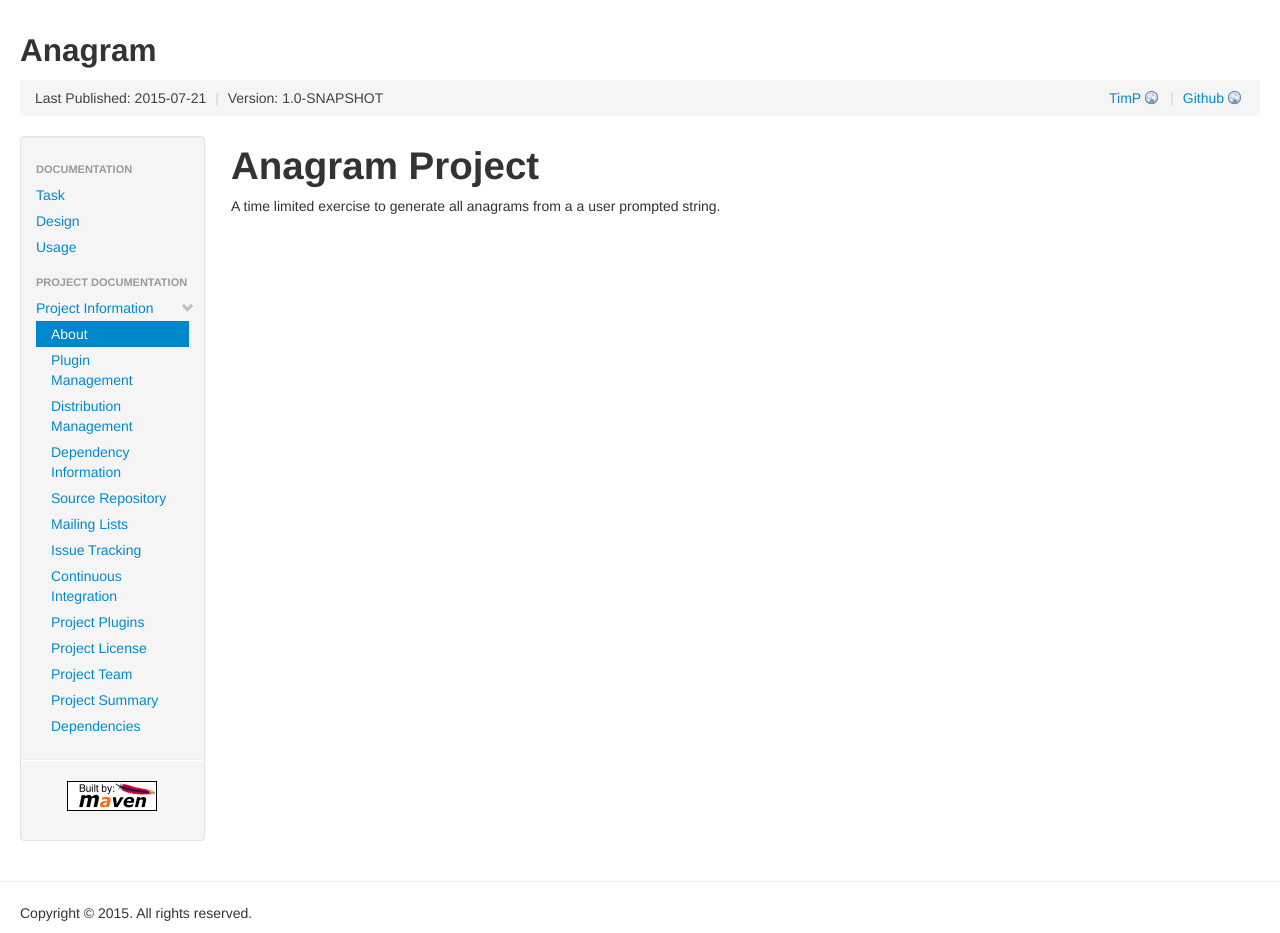
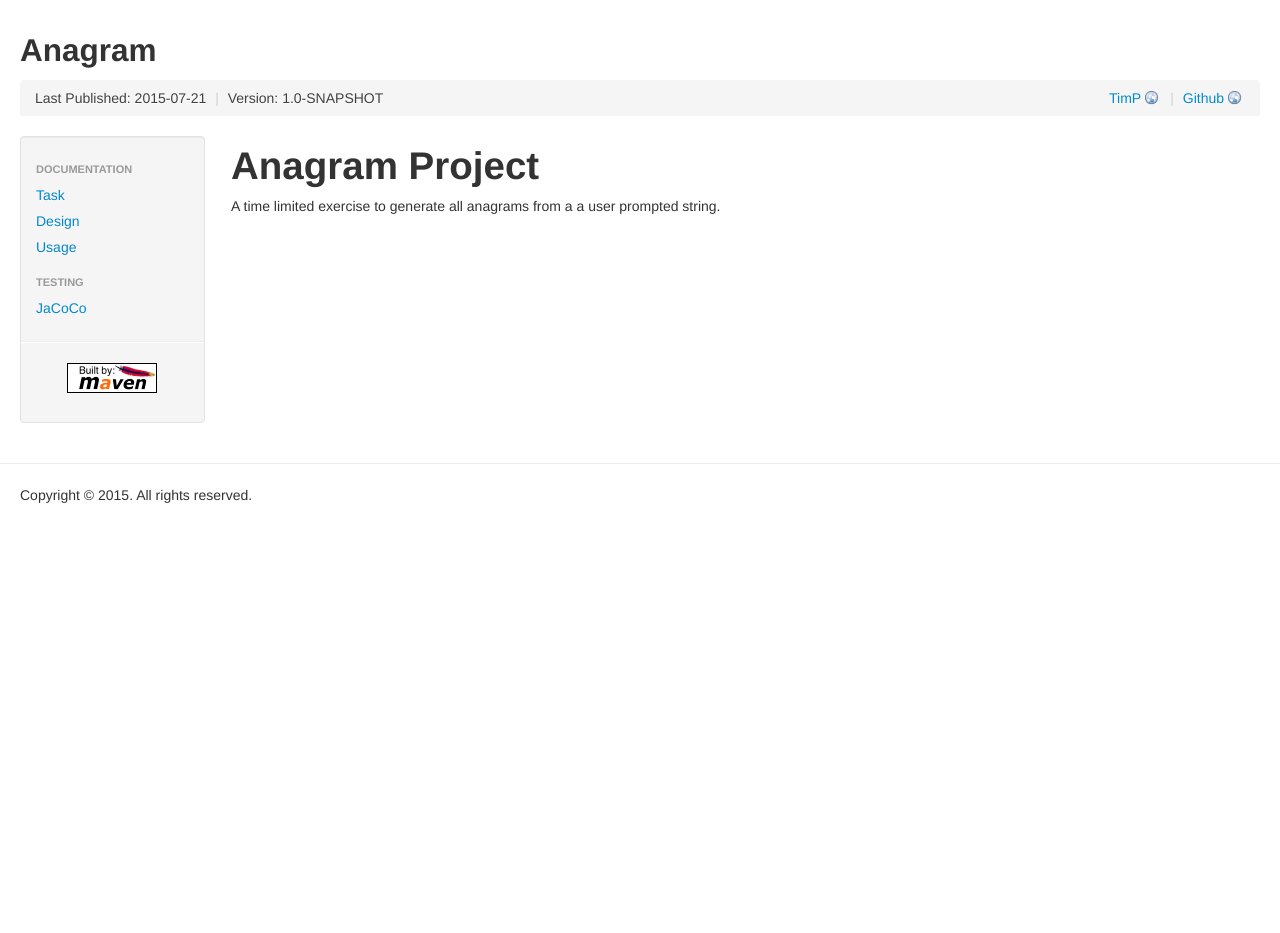
Before and after one commit to timp/anagram, a plain HTML site: page index.html in a window 1280 px wide. After the commit the page ends 800 px from the top, so only its background shows below. Drawn offline with Linux system fonts and the light colour scheme.

Commit message:
Building site for 1.0-SNAPSHOT

```diff
--- a/index.html
+++ b/index.html
@@ -101,105 +101,14 @@
           <span class="none"></span>
         Usage</a>
             </li>
-                              <li class="nav-header">Project Documentation</li>
+                              <li class="nav-header">Testing</li>
 
       <li>
 
-                          <a href="project-info.html" title="Project Information">
-          <span class="icon-chevron-down"></span>
-        Project Information</a>
-                    <ul class="nav nav-list">
-
-      <li class="active">
-
-            <a href="#"><span class="none"></span>About</a>
-          </li>
-
-      <li>
-
-                          <a href="plugin-management.html" title="Plugin Management">
+                          <a href="jacoco" title="JaCoCo">
           <span class="none"></span>
-        Plugin Management</a>
+        JaCoCo</a>
             </li>
-
-      <li>
-
-                          <a href="distribution-management.html" title="Distribution Management">
-          <span class="none"></span>
-        Distribution Management</a>
-            </li>
-
-      <li>
-
-                          <a href="dependency-info.html" title="Dependency Information">
-          <span class="none"></span>
-        Dependency Information</a>
-            </li>
-
-      <li>
-
-                          <a href="source-repository.html" title="Source Repository">
-          <span class="none"></span>
-        Source Repository</a>
-            </li>
-
-      <li>
-
-                          <a href="mail-lists.html" title="Mailing Lists">
-          <span class="none"></span>
-        Mailing Lists</a>
-            </li>
-
-      <li>
-
-                          <a href="issue-tracking.html" title="Issue Tracking">
-          <span class="none"></span>
-        Issue Tracking</a>
-            </li>
-
-      <li>
-
-                          <a href="integration.html" title="Continuous Integration">
-          <span class="none"></span>
-        Continuous Integration</a>
-            </li>
-
-      <li>
-
-                          <a href="plugins.html" title="Project Plugins">
-          <span class="none"></span>
-        Project Plugins</a>
-            </li>
-
-      <li>
-
-                          <a href="license.html" title="Project License">
-          <span class="none"></span>
-        Project License</a>
-            </li>
-
-      <li>
-
-                          <a href="team-list.html" title="Project Team">
-          <span class="none"></span>
-        Project Team</a>
-            </li>
-
-      <li>
-
-                          <a href="project-summary.html" title="Project Summary">
-          <span class="none"></span>
-        Project Summary</a>
-            </li>
-
-      <li>
-
-                          <a href="dependencies.html" title="Dependencies">
-          <span class="none"></span>
-        Dependencies</a>
-            </li>
-              </ul>
-        </li>
             </ul>
 
 
```
Also changed, not shown: design.html (+5 -5 lines), task.html (+5 -5 lines), usage.html (+5 -5 lines).
